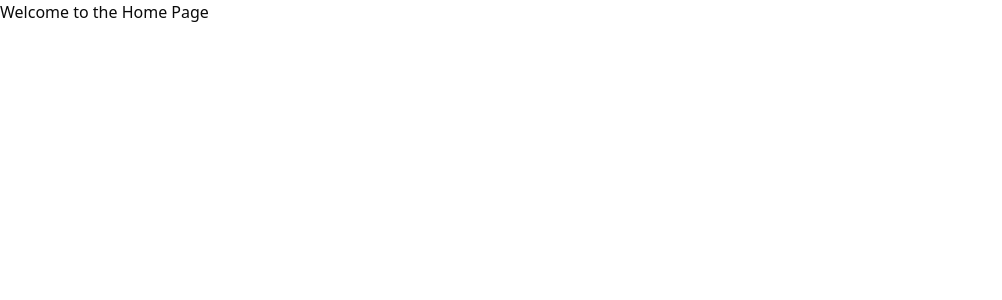
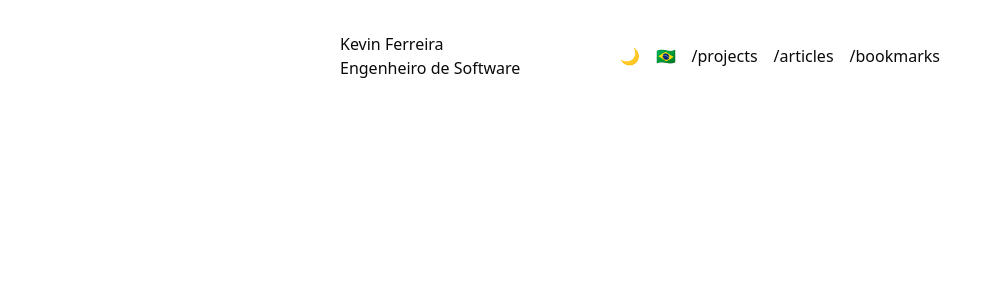
Before and after one commit to staffkv/homepage, a Next.js app: page / in a window 1280 px wide. Shown: the top 300 px of the page, without its empty margins (0-1002 px from the left). Built offline with nearby package versions, Linux system fonts and the light colour scheme.

Commit message:
feat: created component header links 🔨🔨🔨🔨

```diff
--- a/app/page.tsx
+++ b/app/page.tsx
@@ -1,7 +1,7 @@
+import { Header } from "@/components/header/header";
+
 export default function Home() {
   return (
-    <div>
-      <h1>Welcome to the Home Page</h1>
-    </div>
+    <Header />
   );
 }
--- a/components/header/header.tsx
+++ b/components/header/header.tsx
@@ -1,5 +1,28 @@
+import Link from "next/link"
+
+interface NavHeadersLink {
+  href: string
+  label: string
+}
+const navHeaders: NavHeadersLink[] = [
+  { href: "/projects", label: "/projects" },
+  { href: "/articles", label: "/articles" },
+  { href: "/bookmarks", label: "/bookmarks" },
+]
 export function Header() {
   return (
-    <div>Header</div>
+    <div className="max-w-150 flex flex-col md:flex-row items-center md:items-center mx-auto gap-8 pt-8 md:justify-between">
+      <div>
+        <div>Kevin Ferreira</div>
+        <div>Engenheiro de Software</div>
+      </div>
+      <div className="flex justify-between items-center md:ml-auto gap-4">
+        <button>🌙</button>
+        <button>🇧🇷</button>
+        {navHeaders.map((link) => (
+          <Link key={link.href} href={link.href}>{link.label}</Link>
+        ))}
+      </div>
+    </div>
   )
 }
```
